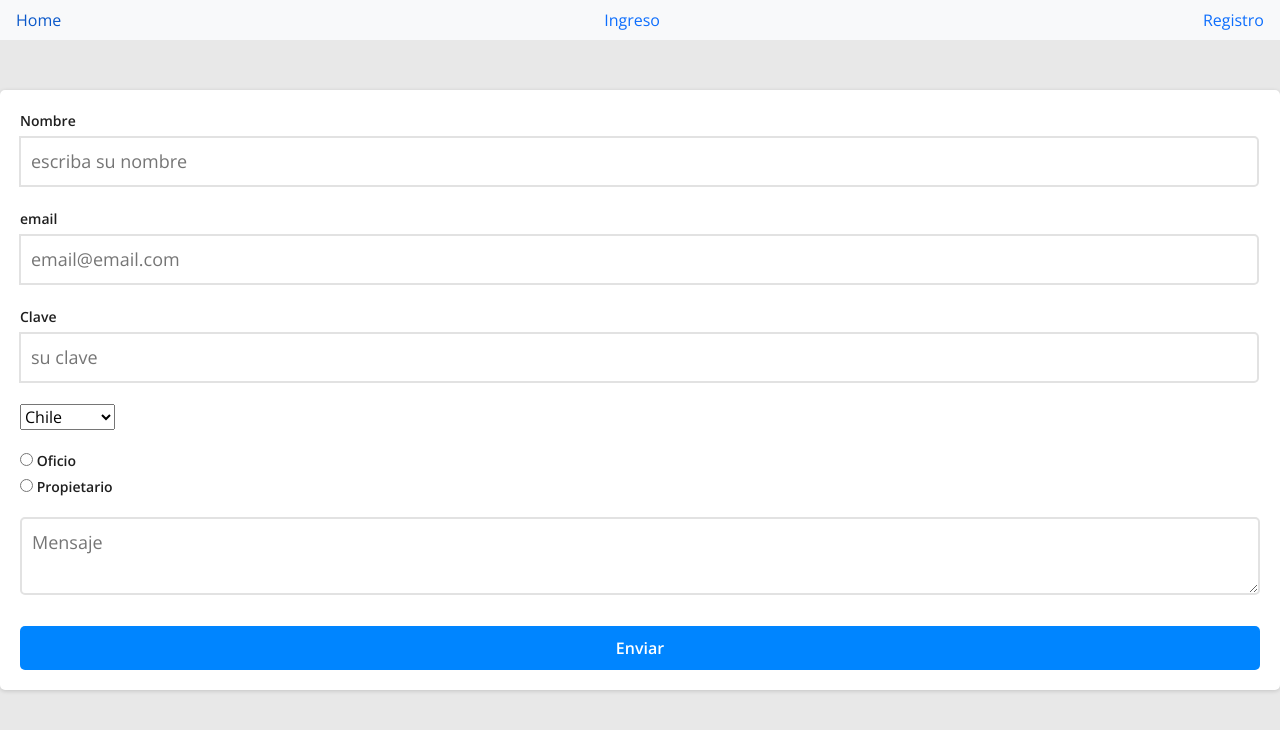
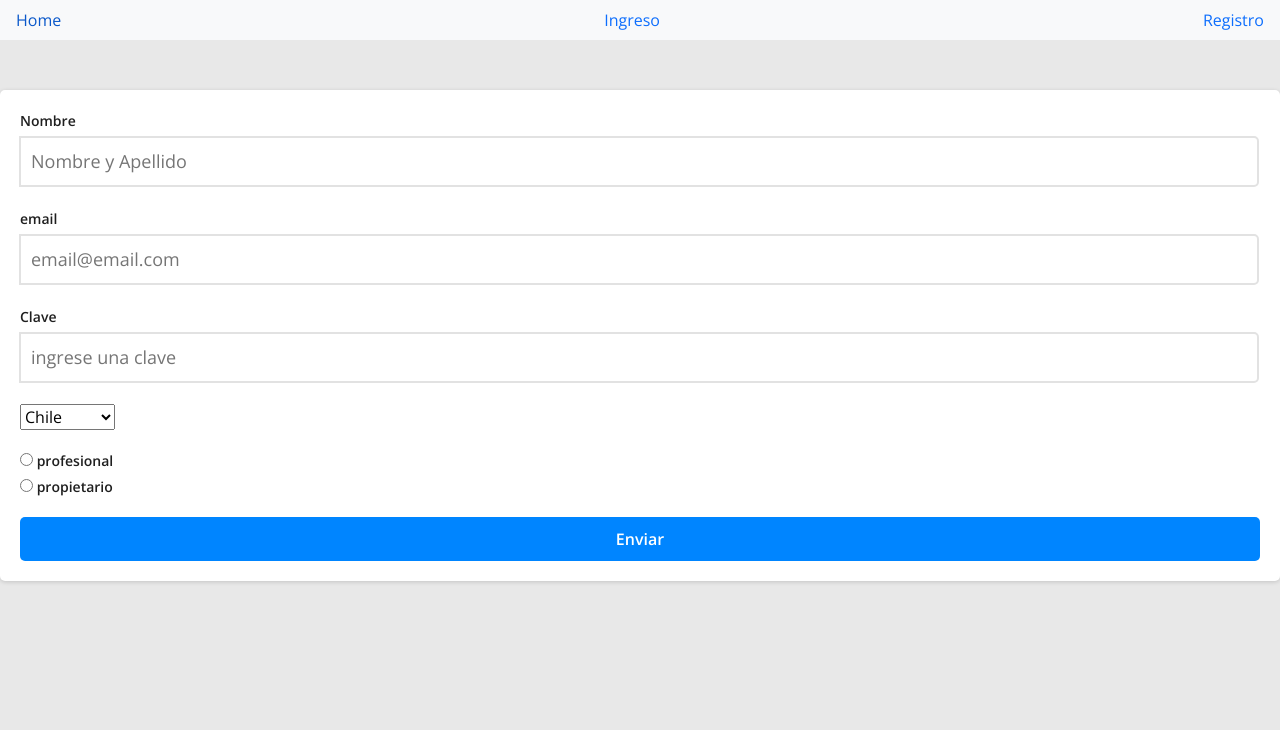
Before and after one commit to nallende/EscalabsTareaNodeJs_FrontEnd, a React (Create React App) app: page /register in a window 1280 px wide. Shown: the top 730 px of the page. Built offline with nearby package versions, Linux system fonts and the light colour scheme.

Commit message:
Commit Viernes Morning

```diff
--- a/src/auth/Registro.jsx
+++ b/src/auth/Registro.jsx
@@ -1,9 +1,6 @@
 import React, {useState} from 'react';
 import { Formik, Form, Field, ErrorMessage } from 'formik';
 import axios from "axios";
-
-
-
 
 
 const Registro = () => {
@@ -42,10 +39,10 @@ const Registro = () => {
 						errores.password = 'La contraseña debe tener entre 4 y 8 dígitos e incluir al menos un dígito numérico.'
 					}
 
+			return errores;
+				}}
 
 
-					return errores;
-				}}
 				onSubmit={(valores, {resetForm}) => {
 					resetForm();
 				    axios.post(`${process.env.REACT_APP_API}/register`,{...valores})
@@ -63,7 +60,7 @@ const Registro = () => {
 								type="text"
 								id="nombre"
 								name="nombre"
-								placeholder="escriba su nombre"
+								placeholder="Nombre y Apellido"
 							/>
 							<ErrorMessage name="nombre" component={() => (<div className="error">{errors.nombre}</div>)} />
 						</div>
@@ -83,7 +80,7 @@ const Registro = () => {
 								type="password"
 								id="password"
 								name="password"
-								placeholder="su clave"
+								placeholder="ingrese una clave"
 							/>
 							<ErrorMessage name="password" component={() => (<div className="error">{errors.password}</div>)} />
 						</div>
@@ -91,23 +88,22 @@ const Registro = () => {
 						<div>
 							<Field name="pais" as="select">
 								<option value="Chile">Chile</option>
-								<option value="España">España</option>
+								<option value="Peru">Perú</option>
 								<option value="Argentina">Argentina</option>
 							</Field>
 						</div>
 
+
 						<div>
 							<label>
-								<Field type="radio" name="oficio" value="oficio" /> Oficio
+								<Field type="radio" name="oficio" value="oficio" /> profesional
 							</label>
 							<label>
-								<Field type="radio" name="propietario" value="propietario" /> Propietario
+								<Field type="radio" name="propietario" value="propietario" /> propietario
 							</label>
 						</div>
 
-						<div>
-							<Field name="mensaje" as="textarea" placeholder="Mensaje" />
-						</div>
+
 
 						<button type="submit" class="btn btn-primary">Enviar</button>
 						{registroEnviado && <p className="exito">Registro enviado con exito!</p>}
```
